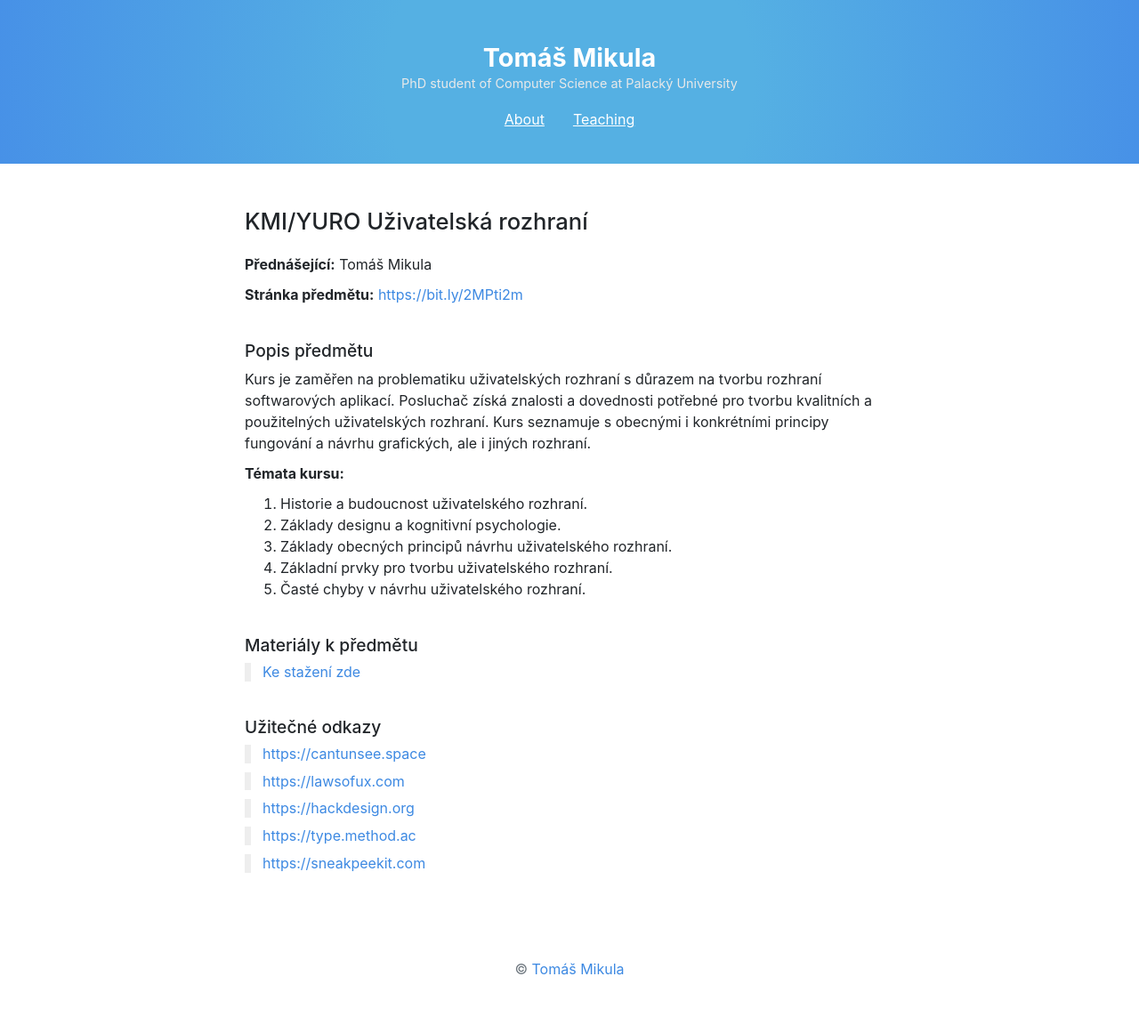
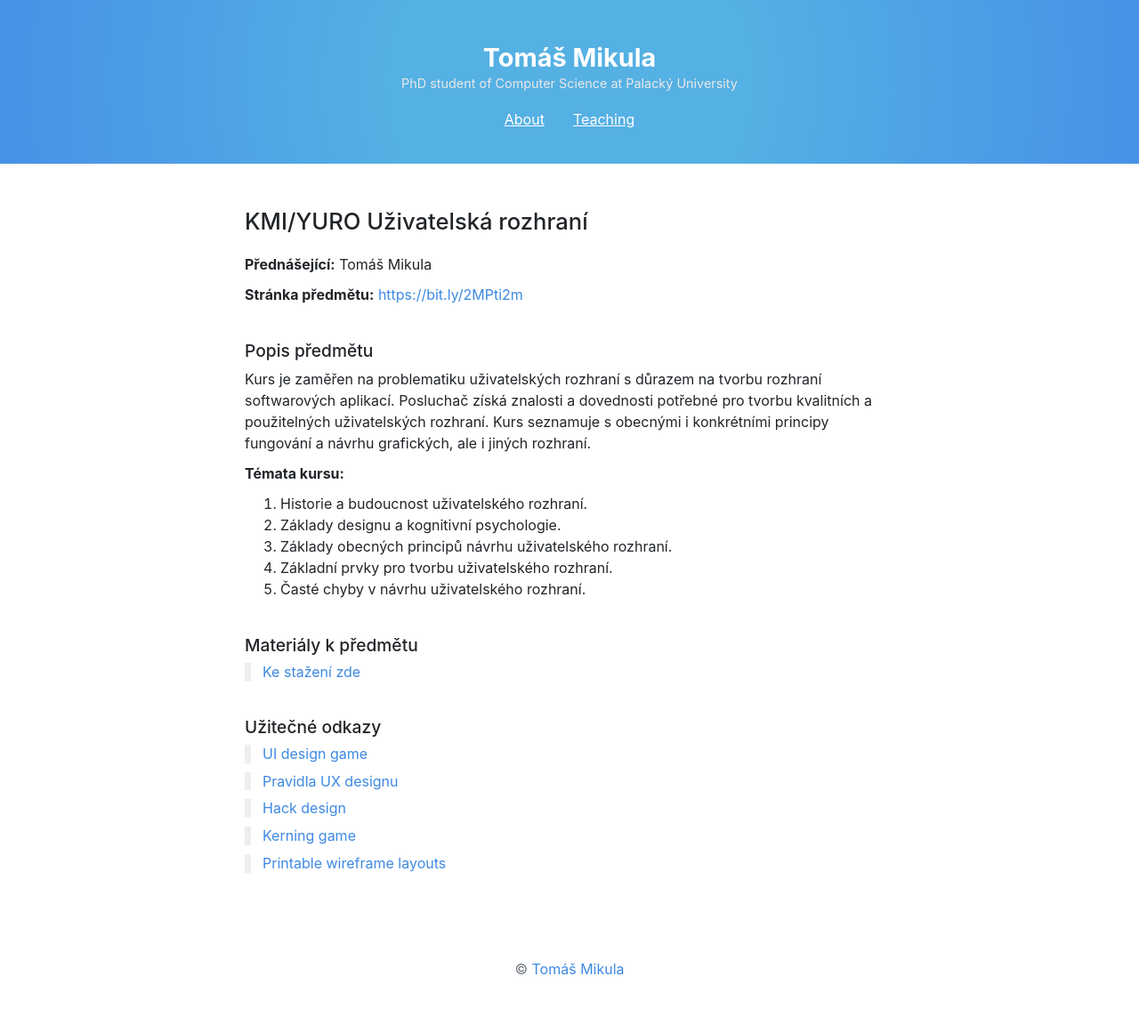
Before and after one commit to mikulatomas/wilima.github.io, a Jekyll site: the page built from teaching/2019/YURO/index.md, in a window 1280 px wide. Shown: the whole page at 89% size. Built offline with Jekyll 4.4.1, drawn with Linux system fonts in a browser that asks for light colours.

Commit message:
Update and change structure of teaching

```diff
--- a/teaching/YURO/index.md
+++ b/teaching/2019/YURO/index.md
@@ -20,12 +21,12 @@ Kurs je zaměřen na problematiku uživatelských rozhraní s důrazem na tvorbu
 
 Materiály k předmětu
 --------------------
-* [Ke stažení zde](/teaching/URO/skripta)
+* [Ke stažení zde](/teaching/skripta)
 
 Užitečné odkazy
 ---------------
-* [https://cantunsee.space](https://cantunsee.space)
-* [https://lawsofux.com](https://lawsofux.com)
-* [https://hackdesign.org](https://hackdesign.org)
-* [https://type.method.ac](https://type.method.ac)
-* [https://sneakpeekit.com](Printable wireframe layouts)
+* [UI design game](https://cantunsee.space)
+* [Pravidla UX designu](https://lawsofux.com)
+* [Hack design](https://hackdesign.org)
+* [Kerning game](https://type.method.ac)
+* [Printable wireframe layouts](https://sneakpeekit.com)
```
Also changed, not shown: other parts of teaching/2019/YURO/index.md (+1 -0 lines), _layouts/teaching.html (+30 -5 lines), teaching/2019/PAPR1/index.md (renamed from teaching/PAPR1/index.md, +1 -0 lines), teaching/2019/PDS/index.md (renamed from teaching/PDS/index.md, +1 -0 lines), teaching/2019/URO/index.md (renamed from teaching/URO/index.md, +7 -6 lines), teaching/2019/URO/practise02.md (renamed from teaching/URO/practise02.md, +4 -4 lines), Gemfile.lock, assets/images/PAPR/Screenshot 2019-06-03 at 16.14.36.png (added), teaching/2019/PAPR1/showcase.md (renamed from teaching/PAPR1/showcase.md), teaching/2019/PDS/lecture01.md (renamed from teaching/PDS/lecture01.md), teaching/2019/PDS/lecture02.md (renamed from teaching/PDS/lecture02.md), teaching/2019/PDS/lecture03.md (renamed from teaching/PDS/lecture03.md), teaching/2019/PDS/lecture04.md (renamed from teaching/PDS/lecture04.md), teaching/2019/PDS/lecture05.md (renamed from teaching/PDS/lecture05.md), 6 more files.
